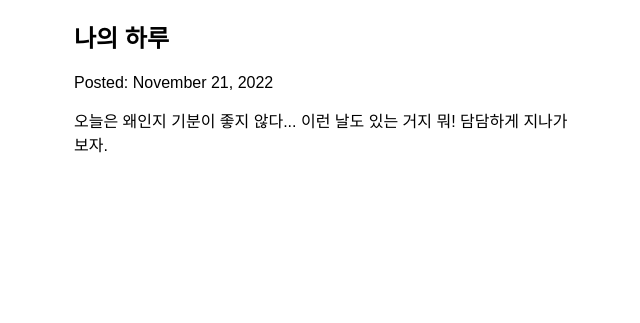
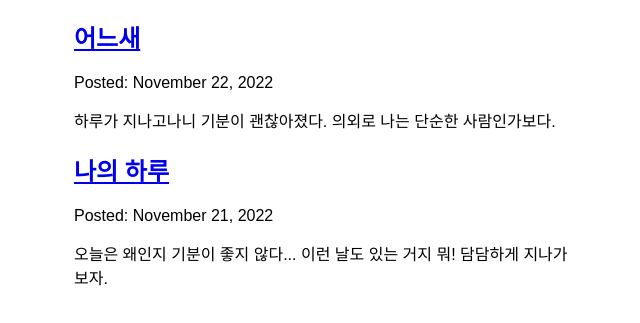
Before and after one commit to sorrrri/sorilog, a Gatsby site: page /blog in a window 1280 px wide. Shown: the part 157-480 px from the top of the page, without its empty margins (316-956 px from the left). Built offline with nearby package versions, Linux system fonts and the light colour scheme; Gatsby itself is replaced by a stand-in of ours.

Commit message:
Finished Gatsby Tutorial Part 6

```diff
--- /dev/null
+++ b/blog/20221122.mdx
@@ -0,0 +1,8 @@
+---
+title: "어느새"
+date: "2022-11-22"
+slug: "20221122"
+---
+
+하루가 지나고나니 기분이 괜찮아졌다.
+의외로 나는 단순한 사람인가보다.
--- a/src/pages/blog.js
+++ b/src/pages/blog/index.js
@@ -1,7 +1,7 @@
 import * as React from "react"
-import { graphql } from "gatsby"
-import Layout from "../components/layout"
-import Seo from "../components/seo"
+import { Link, graphql } from "gatsby"
+import Layout from "../../components/layout"
+import Seo from "../../components/seo"
 
 const BlogPage = ({data}) => {
   return (
@@ -9,7 +9,11 @@ const BlogPage = ({data}) => {
       {
         data.allMdx.nodes.map(node =>
           <article key={node.id}>
-            <h2>{node.frontmatter.title}</h2>
+            <h2>
+              <Link to={`/blog/${node.frontmatter.slug}`}>
+                {node.frontmatter.title}
+              </Link>
+            </h2>
             <p>Posted: {node.frontmatter.date}</p>
             <p>{node.excerpt}</p>
           </article>
@@ -26,6 +30,7 @@ export const query = graphql`
         frontmatter {
           date(formatString: "MMMM D, YYYY")
           title
+          slug
         }
         id
         excerpt
```
Also changed, not shown: src/pages/blog/{mdx.frontmatter__slug}.js (added, +28 -0 lines).
